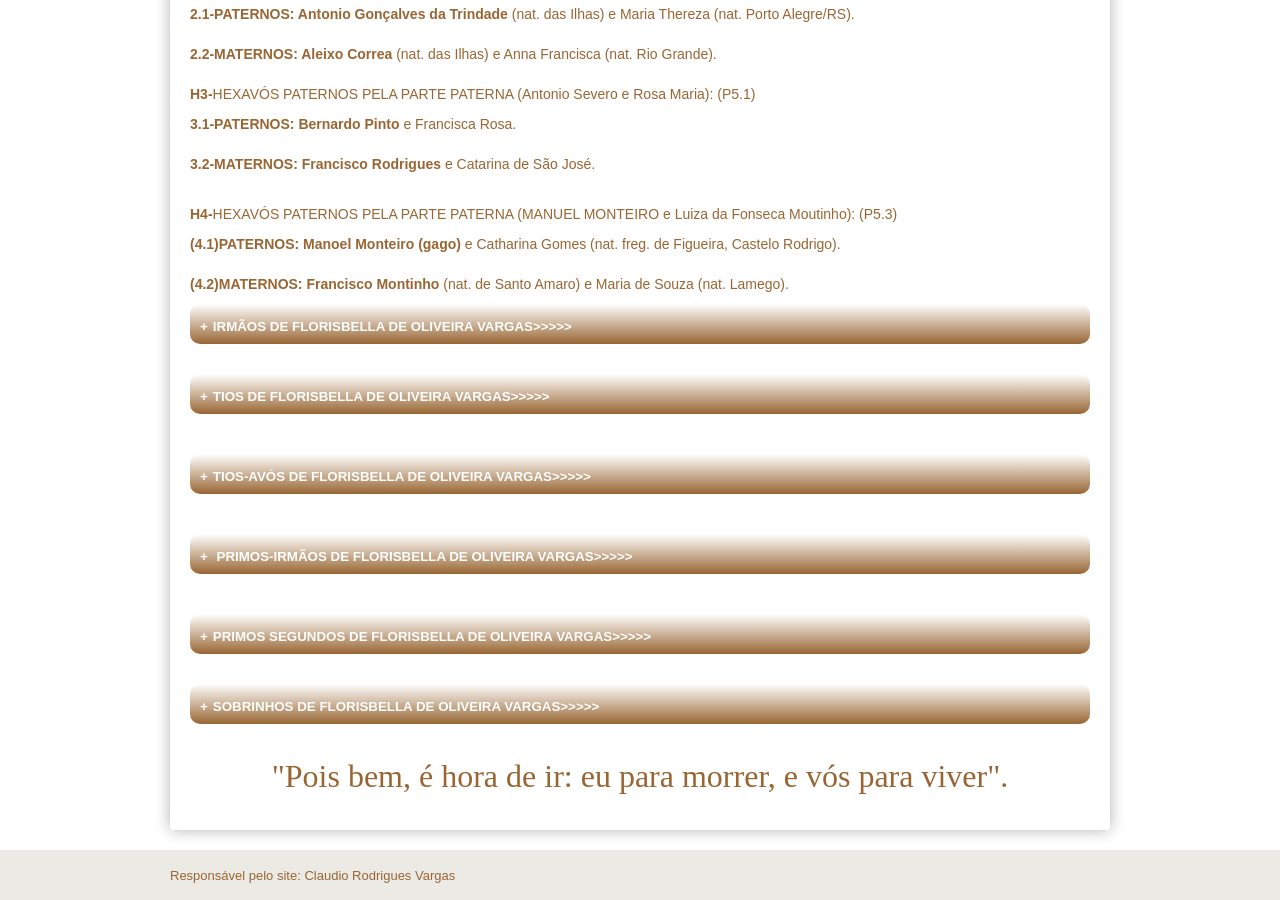
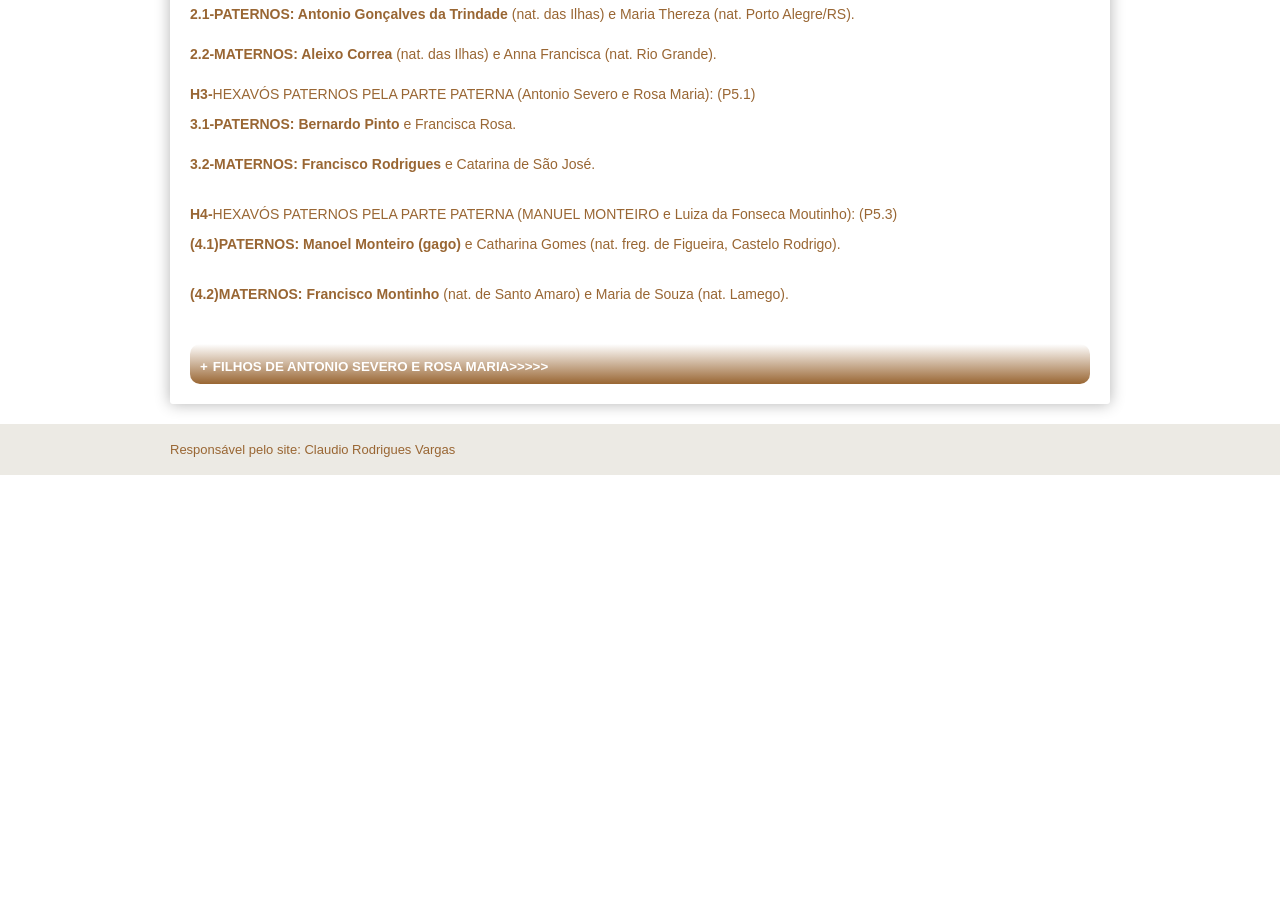
Before and after one commit to claudiovargas1955/claudiovargas1955.github.io, a Jekyll site: the page built from _pages/arvore-genealogica-de-costados-de-florisbella.html, in a window 1280 px wide and 900 px high, scrolled down 3464 px. Built offline with Jekyll 4.4.1, drawn with Linux system fonts in a browser that asks for light colours; some web fonts are replaced; after the commit the page ends 3939 px from its top, so only the background shows below that.

Commit message:
Update arvore-genealogica-de-costados-de-florisbella.html

```diff
--- a/_pages/arvore-genealogica-de-costados-de-florisbella.html
+++ b/_pages/arvore-genealogica-de-costados-de-florisbella.html
@@ -1032,9 +1032,11 @@
 <p><b>H4-</b>HEXAVÓS PATERNOS PELA PARTE PATERNA (MANUEL MONTEIRO e Luiza da Fonseca Moutinho): (P5.3)</p>
 <p><b>(4.1)PATERNOS: Manoel Monteiro (gago) </b> e Catharina Gomes (nat. freg. de Figueira, Castelo Rodrigo).<br><br>
 
- <b>(4.2)MATERNOS: Francisco Montinho </b>(nat. de Santo Amaro) </b>e Maria de Souza (nat. Lamego). <br>
+<p><b>(4.2)MATERNOS: Francisco Montinho </b>(nat. de Santo Amaro) </b>e Maria de Souza (nat. Lamego). </p><br>
+<p><details><p><summary>FILHOS DE ANTONIO SEVERO E ROSA MARIA>>>>></b></summary></p>
+<b>(4.2.1)Domingos: </b>+27.01.1712 </p><details><br>
 
-<details><p><summary>IRMÃOS DE FLORISBELLA DE OLIVEIRA VARGAS>>>>></summary><br/>
+<p><details><p><summary>IRMÃOS DE FLORISBELLA DE OLIVEIRA VARGAS>>>>></summary><br/></p>
 <p><b>(1) Antenor Fonseca de Oliveira:</b> *26.08.1900 (casou em 27.06.1925 com Seranilda da Costa Mazuim *11.07.1906 ou 1912
 ou 24.06.1908 - filha de José Custódio Mazuim e Adelina Costa Mazuim.<b> FILHOS:</b> <br/>
 <b>(1.1)Geni Mazuim de Oliveira:</b> *20.10.1929 casou em 29.10.1949 com Darci Machado filho de Caetano Machado *1900 e Rosa Moreira
```
